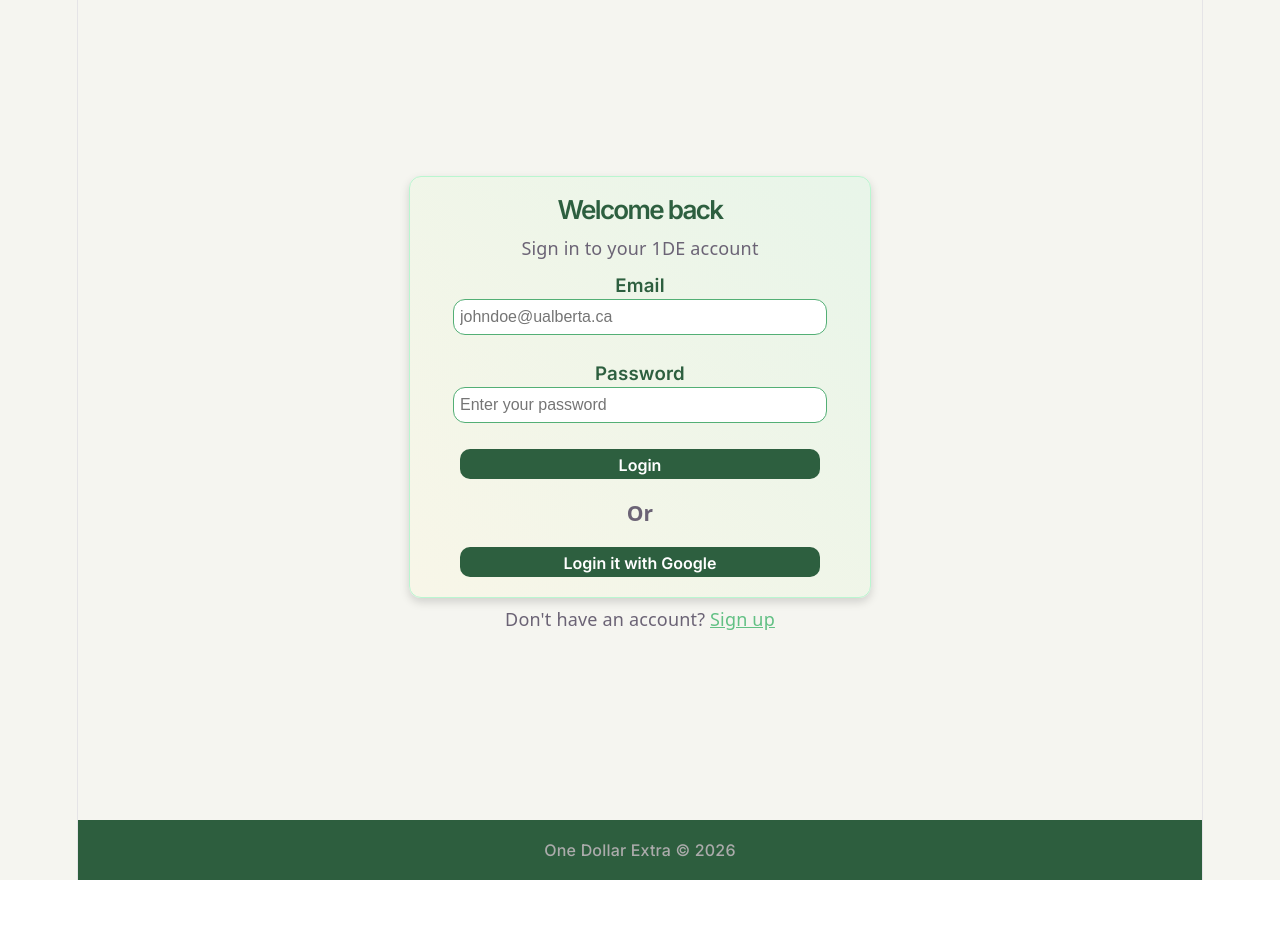
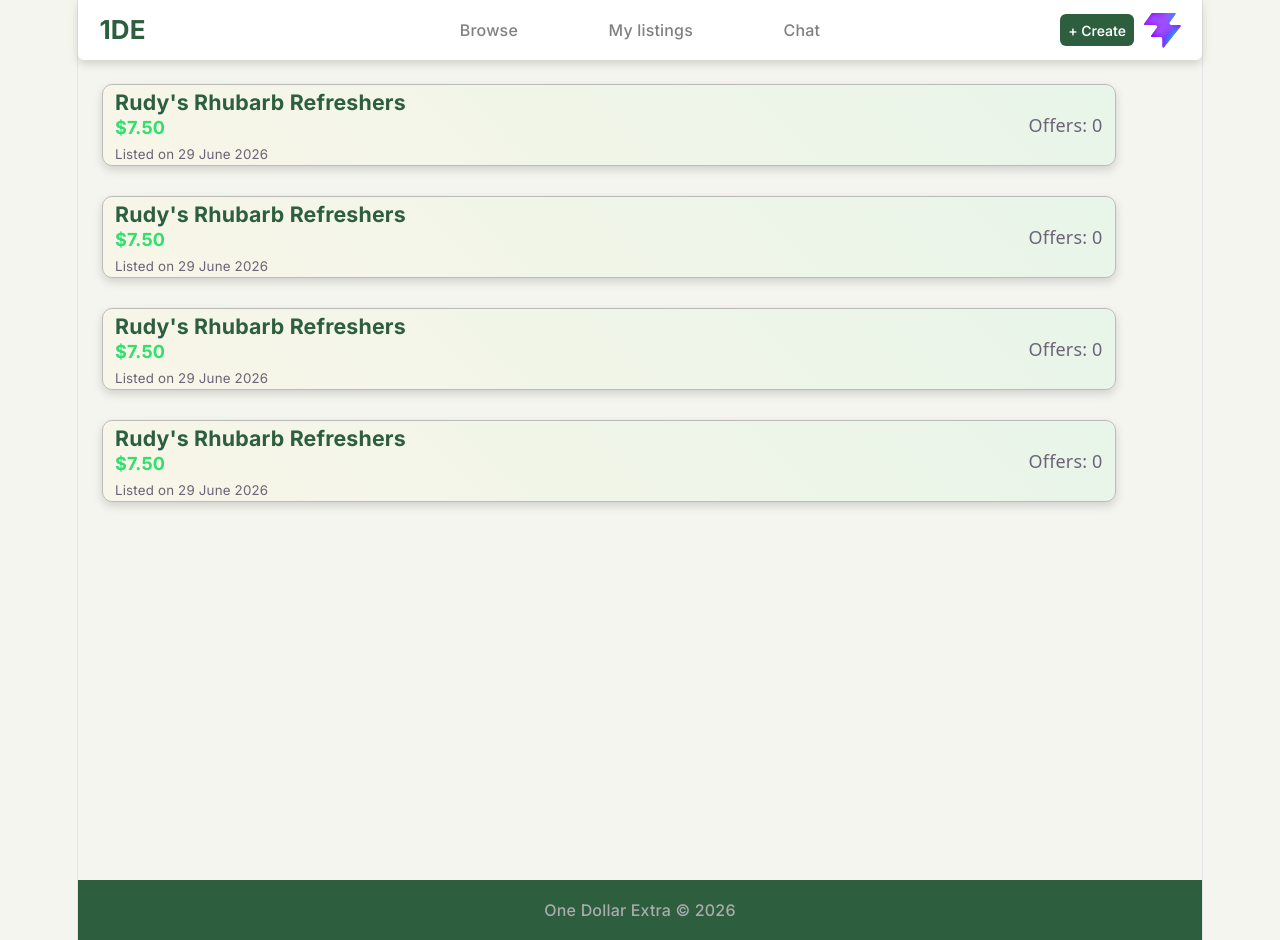
Before and after one commit to oebynahi/unimarketplace, a React (Vite) app: page / in a window 1280 px wide. Before the commit the page ends 880 px from the top, so only its background shows below. Built offline with nearby package versions, Linux system fonts and the light colour scheme.

Commit message:
implemented listings card and listings page

```diff
--- a/src/App.jsx
+++ b/src/App.jsx
@@ -4,14 +4,15 @@ import viteLogo from './assets/vite.svg'
 import heroImg from './assets/hero.png'
 import BrowsePage from './pages/browse'
 import Login from './pages/login'
+import MyListings from './pages/mylistings'
 import './App.css'
 
 function App() {
-  const [loginCookie, setLoginCookie] = React.useState(false)
+  const [loginCookie, setLoginCookie] = React.useState(true)
 
   return(
-      (loginCookie === true) ? <BrowsePage /> : <Login />
-
+      //  (loginCookie) ? <BrowsePage /> : <Login />
+    <MyListings />
 
   )
 }
--- a/src/components/Navbar.css
+++ b/src/components/Navbar.css
@@ -7,8 +7,9 @@
 .navbar {
     display:flex;
     flex-direction: row;
-    height: 40px;
-    width: 1;
+    height: 60px;
+    width: 100%;
+    box-sizing: border-box;
     justify-content: center;
     align-items: center;
     box-shadow: 0px 4px 10px rgba(0, 0, 0, 0.15);
--- /dev/null
+++ b/src/components/listing-card.css
@@ -0,0 +1,45 @@
+.my-listing-card {
+    display: flex;
+    flex-direction: row;
+    justify-content: space-between;
+    height: 80px;
+    width: 90%;
+    border-radius: 10px;
+    border: 1px solid rgb(187, 187, 187);
+    margin: 24px 24px 6px 24px;
+    box-shadow: 0px 4px 10px rgba(0, 0, 0, 0.15);
+    background-image: linear-gradient(45deg,#f8f6e8, #e8f5e9);
+}
+
+.listing-title {
+    font-family: 'Inter', sans-serif;
+    font-size: 16pt;
+    color: #2d5e3e;
+    margin: 0;
+}
+
+.left-side-container {
+    width: 80%;
+    text-align: left;
+    margin: 4px 0px 6px 12px;
+}
+
+.right-side-container {
+    display: flex;
+    justify-content: right;
+    align-items: center;
+    margin-right: 12px;
+}
+
+.listing-price {
+    color: #2fe06d;
+    font-family: 'Inter', sans-serif;
+    font-weight: 700;
+    margin: 0;
+}
+
+.listing-date {
+    font-family: 'Inter';
+    font-size: 10pt;
+    margin: 0;
+}
--- /dev/null
+++ b/src/components/listing-card.jsx
@@ -0,0 +1,16 @@
+import './listing-card.css'
+
+export default function ListingCard() {
+    return (
+        <div className="my-listing-card">
+            <div className='left-side-container'>
+                <h6 className='listing-title'>Rudy's Rhubarb Refreshers</h6>
+                <p className='listing-price'>$7.50</p>
+                <p className='listing-date'>Listed on 29 June 2026</p>
+            </div>
+            <div className='right-side-container'>
+                <p className='listing-offer'>Offers: 0</p>
+            </div>
+        </div>
+    )
+}
--- /dev/null
+++ b/src/pages/mylistings.css
@@ -0,0 +1,5 @@
+.listing-page {
+    display: flex;
+    flex-direction: column;
+    height: 100vh;
+}
--- /dev/null
+++ b/src/pages/mylistings.jsx
@@ -0,0 +1,20 @@
+import Navbar from "../components/Navbar"
+import ListingCard from "../components/listing-card"
+import Footer from '../components/footer'
+import './mylistings.css'
+
+export default function MyListings () {
+    return (
+        <>
+            <Navbar />
+            <div className="listing-page">
+                <ListingCard />
+                <ListingCard />
+                <ListingCard />
+                <ListingCard />
+            </div>
+            <Footer/>
+        </>
+
+    )
+}
```
